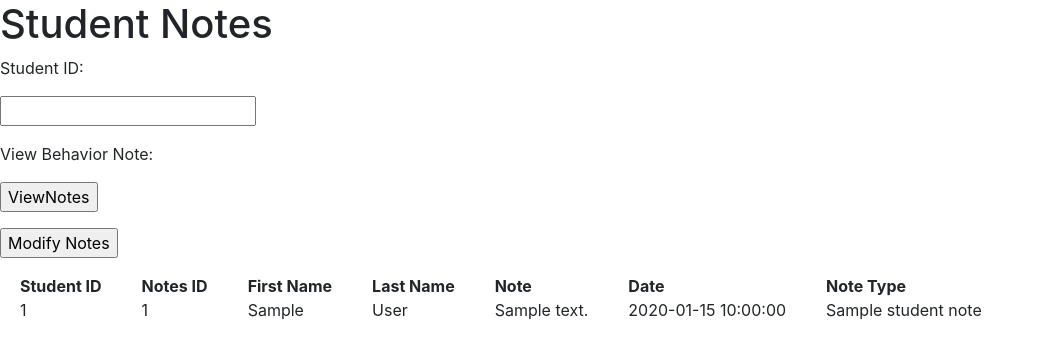
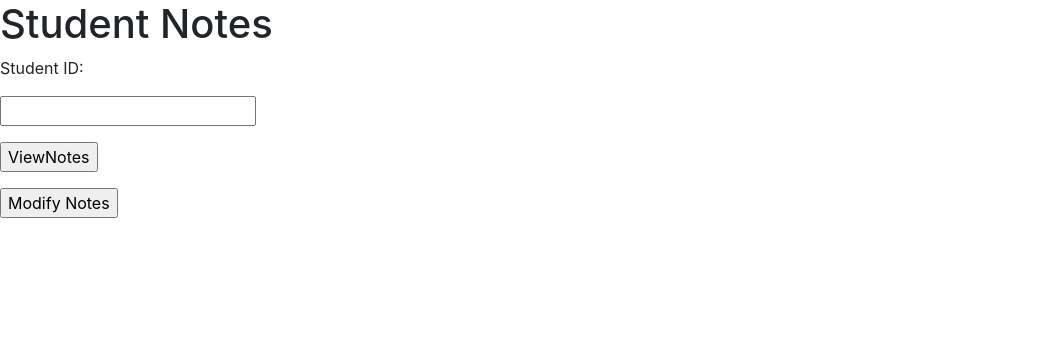
Before and after one commit to altaiiiir/Student-Roster-Website, a Flask app: page /view-student-notes in a window 1280 px wide. Shown: the part 74-433 px from the top of the page, without its empty margins (0-1044 px from the left). Run offline with Flask 2, Linux system fonts and the light colour scheme; a database or web service that is not in the repository returns one stand-in record (values such as "Sample title"); some libraries are stand-ins or nearby versions.

Commit message:
Fixed some Student Notes UI

```diff
--- a/templates/viewStudentNotes.html
+++ b/templates/viewStudentNotes.html
@@ -25,7 +25,6 @@
     <p> Student ID: </p>
     <p> <input type="text" name="theirID" /></p>
 
-    <p> View Behavior Note: </p>
     <p><input type="submit" name="viewNotes" value="ViewNotes" /></p>
 </form>
 
@@ -34,14 +33,4 @@
 </form>
     <!-- to add note we need student ID to delete note we need note id and student ID -->
 
-
-
-
- <table>
-    <tr><th>Student ID </th>  <th>  Notes ID </th> <th> First Name</th> <th> Last Name</th> <th> Note</th> <th> Date </th> <th>  Note Type </th> </tr>
-    {% for thing in things %}
-    <tr><td>{{thing[0]}}</td> <td>{{thing[1]}}</td> <td>{{thing[2]}}</td><td>{{thing[3]}}</td><td>{{thing[4]}}</td> <td>{{thing[5]}}</td> <td>{{thing[6]}}</td> </tr>
-    {% endfor %}
- </table>
-
 {% endblock %}
```
